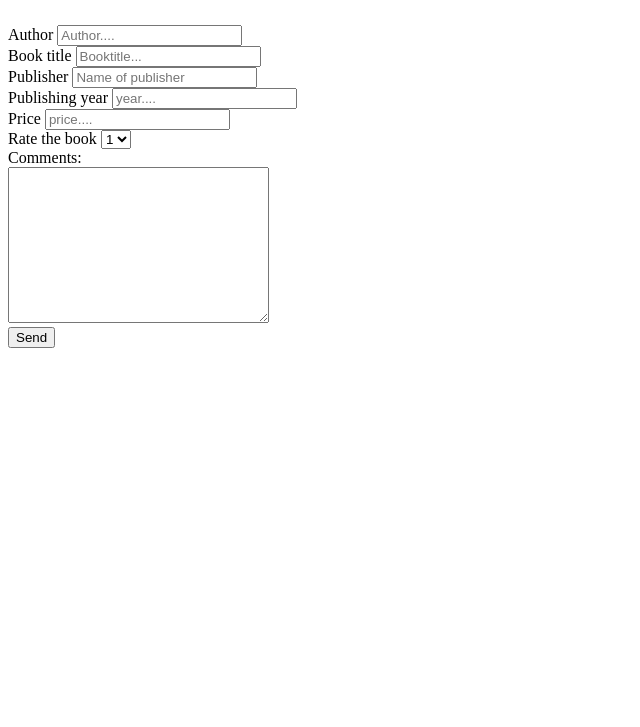
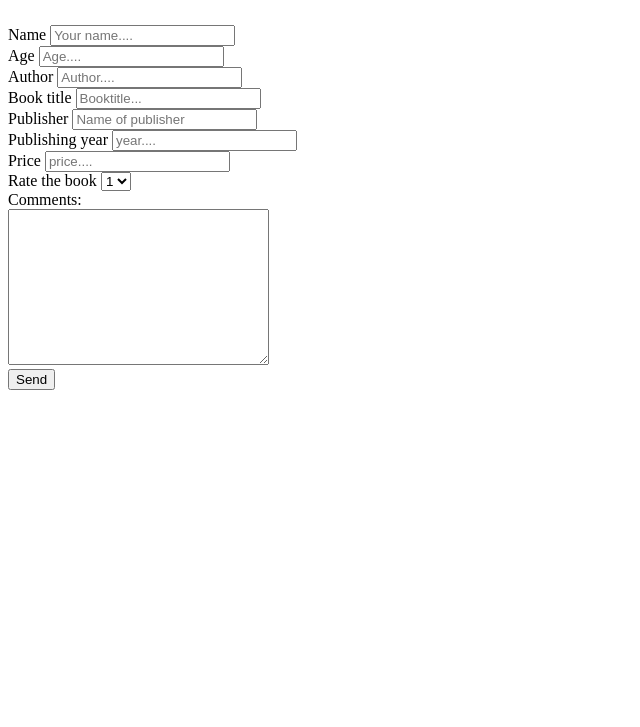
Before and after one commit to amelow/2DV513, a plain HTML site: page Assignment3/index.html in a window 1280 px wide. Shown: the part 73-800 px from the top of the page, without its empty margins (0-640 px from the left). Drawn offline with Linux system fonts and the light colour scheme.

Commit message:
adding name and age to form

```diff
--- a/Assignment3/index.html
+++ b/Assignment3/index.html
@@ -13,6 +13,12 @@
         </header>
         <body>
             <form action="">
+                <br>
+                <label>Name</label>
+                <input type="text" placeholder="Your name....">
+                <br>
+                <label>Age</label>
+                <input type="text" placeholder="Age....">
                 <br>
                 <label>Author</label>
                 <input type="text" placeholder="Author....">
```
